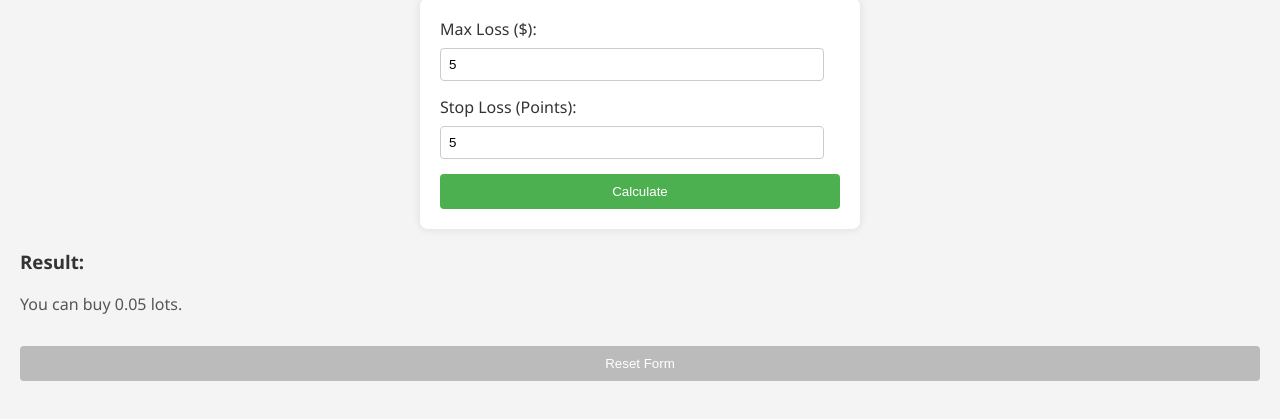
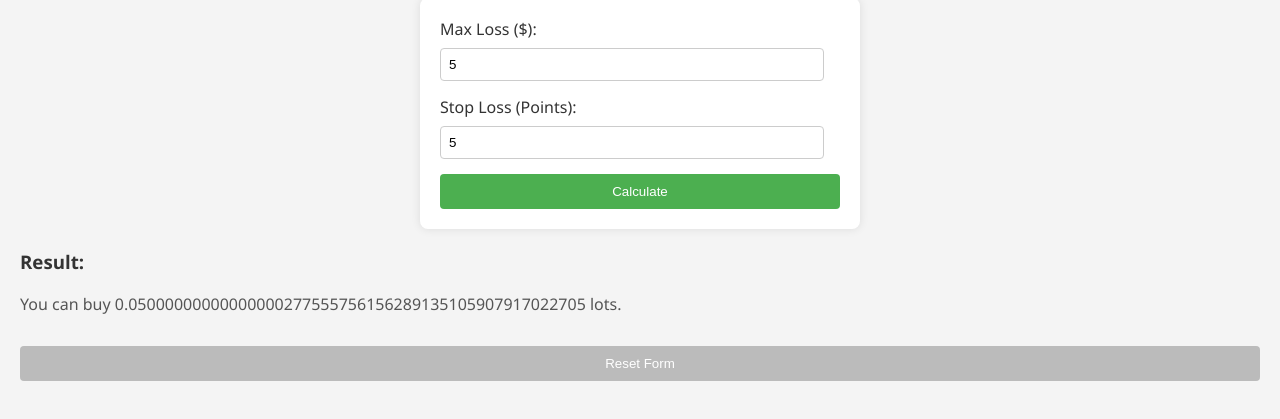
Before and after one commit to devilish21/devilish21.github.io, a plain HTML site: page index.html in a window 1280 px wide. Both pictures are taken after typing "5", "5" into the empty fields and a click on the button "Calculate". Shown: the part 75-494 px from the top of the page. Drawn offline with Linux system fonts and the light colour scheme.

Commit message:
Update index.html

```diff
--- a/index.html
+++ b/index.html
@@ -110,7 +110,7 @@
             var lotSize = maxLoss / (stopLossPoints * 20);
 
             var resultElement = document.getElementById('positionSizeResult');
-            resultElement.innerHTML = 'You can buy ' + lotSize.toFixed(2) + ' lots.';
+            resultElement.innerHTML = 'You can buy ' + lotSize.toFixed(50) + ' lots.';
             resultElement.style.opacity = 1;
         }
 
```
